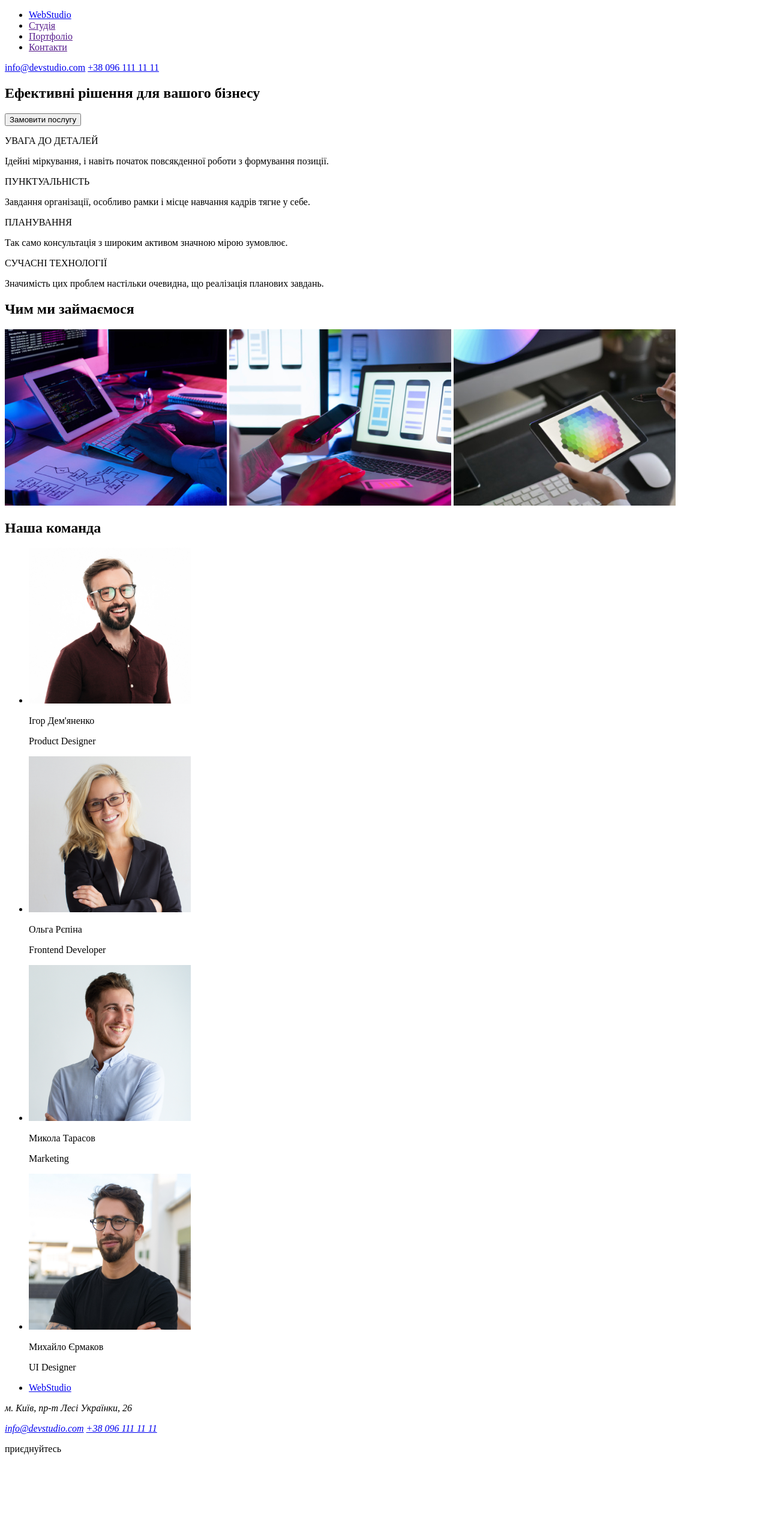
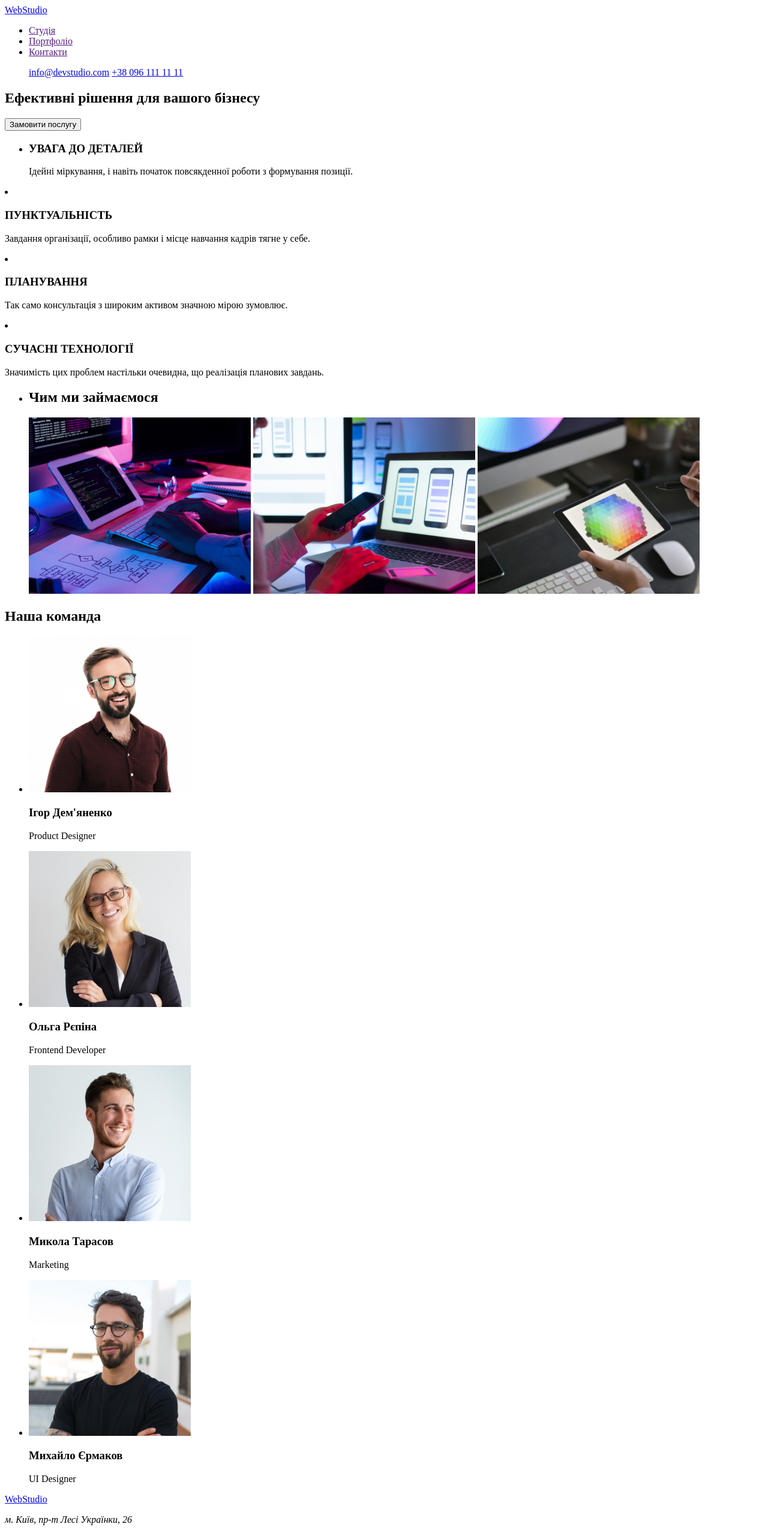
Before and after one commit to Maksim-Kaperteha/goit-markup-hw-01, a plain HTML site: page index.html in a window 1280 px wide. Shown: the top 2556 px of the page at 60% size. Before the commit the page ends 2441 px from the top, so only its background shows below. Drawn offline with Linux system fonts and the light colour scheme.

Commit message:
Add files via upload

```diff
--- a/index.html
+++ b/index.html
@@ -5,26 +5,22 @@
   <meta charset="UTF-8">
   <meta name="viewport" content="width=device-width, initial-scale=1.0">
   <title>Web studio</title>
-
-
-
 </head>
 
 <body>
   <header class="header">
     <nav class="navgition">
+      <a class="link" href="./index.html">WebStudio</a></li>
       <ul class="list">
-        <li class="item"><a class="link" href="./index.html">WebStudio</a></li>
         <li class="item"><a class="link" href="">Студія</a></li>
         <li class="item"><a class="link" href="">Портфоліо</a></li>
         <li class="item"><a class="link" href="">Контакти</a></li>
       </ul>
     </nav>
-    <div class="header-group">
-      <a href="email:info@devstudio.com">info@devstudio.com</a>
-      <a href="tel:380961111111">+38 096 111 11 11</a>
-    </div>
-  </header>
+    <ul class="list">
+      <a href="mailto:info@devstudio.com">info@devstudio.com</a>
+      <a href="tel:+380961111111">+38 096 111 11 11</a>
+    </ul>
     <main>
       <section class="hat">
         <div class="hat-group">
@@ -33,95 +29,70 @@
         </div>
       </section>
       <section class="features">
-      <div class="features-group">
-        <p class="uppertitle">УВАГА ДО ДЕТАЛЕЙ</p>
+        <ul class="list">
+          <li class="features-group">
+            <h3 class="uppertitle">УВАГА ДО ДЕТАЛЕЙ</h3>
             <p class="subtitle">Ідейні міркування, і навіть початок повсякденної роботи з формування позиції.</p>
-      </div>
-
-      <div class="features-group2">
-        <p class="uppertitle">ПУНКТУАЛЬНІСТЬ</p>
+          </li>
+        </ul>
+        <li class="features-group2">
+          <h3 class="uppertitle">ПУНКТУАЛЬНІСТЬ</h3>
           <p class="subtitle">Завдання організації, особливо рамки і місце навчання кадрів тягне у себе.</p>
-      </div>
-
-      <div class="features-group3">
-        <p class="uppertitle">ПЛАНУВАННЯ</p>
+        </li>
+        <li class="features-group3">
+          <h3 class="uppertitle">ПЛАНУВАННЯ</h3>
           <p class="subtitle">Так само консультація з широким активом значною мірою зумовлює.</p>
-      </div>
-
-      <div class="features-group4">
-        <p class="uppertitle">СУЧАСНІ ТЕХНОЛОГІЇ</p>
+        </li>
+        <li class="features-group4">
+          <h3 class="uppertitle">СУЧАСНІ ТЕХНОЛОГІЇ</h3>
           <p class="subtitle">Значимість цих проблем настільки очевидна, що реалізація планових завдань.</p>
-      </div>
-
+        </li>
       </section>
-
       <section class="gallery">
-      <div class="gallery-group">
+        <ul class="list">
+          <li class="gallery-group">
             <h2 class="title">Чим ми займаємося</h2>
-        <img class="gallery-card" src="./images/gallery-img-1.jpg" alt="пише код на планшеті" width="370" height="294">
+            <img class="gallery-card" src="./images/gallery-img-1.jpg" alt="пише код на планшеті" width="370"
+              height="294">
             <img class="gallery-card" src="./images/gallery-img-2.jpg" alt="пише код для android або ios" width="370"
               height="294">
             <img class="gallery-card" src="./images/gallery-img-3.jpg" alt="стилизуе код" width="370" height="294">
-      </div>
+          </li>
       </section>
-
       <section class="team">
         <h2 class="title">Наша команда</h2>
-      <div class="team-group">
         <ul class="list">
           <li class="item">
             <img class="team-img" src="./images/team-img-1.jpg" alt="Ігор Дем'яненко" width="270" height="260">
-            <p class="uppertitle">Ігор Дем'яненко</p>
+            <h3 class="uppertitle">Ігор Дем'яненко</h3>
             <p class="subtitle">Product Designer</p>
-
-
+          </li>
+          <li class="item">
+            <img class="team-img" src="./images/team-img-2.jpg" alt="Ольга Рєпіна" width="270" height="260">
+            <h3 class="uppertitle">Ольга Рєпіна</h3>
+            <p class="subtitle">Frontend Developer</p>
+          </li>
+          <li class="item">
+            <img class="team-img" src="./images/team-img-3.jpg" alt="Микола Тарасов" width="270" height="260">
+            <h3 class="uppertitle">Микола Тарасов</h3>
+            <p class="subtitle">Marketing</p>
+          </li>
+          <li class="item">
+            <img class="team-img" src="./images/team-img-4.jpg" alt="Михайло Єрмаков" width="270" height="260">
+            <h3 class="uppertitle">Михайло Єрмаков</h3>
+            <p class="subtitle">UI Designer</p>
           </li>
         </ul>
-      </div>
-      <div class="team-group">
-        <ul>
-          <li class="item">
-            <img class="team-img" src="./images/team-img-2.jpg" alt="Ольга Рєпіна" width="270" height="260">
-            <p class="uppertitle">Ольга Рєпіна</p>
-            <p class="subtitle">Frontend Developer</p>
-
-          </li>
         </ul>
-      </div>
-      <div class="team-group">
-        <ul>
-          <li class="item">
-            <img class="team-img" src="./images/team-img-3.jpg" alt="Микола Тарасов" width="270" height="260">
-            <p class="uppertitle">Микола Тарасов</p>
-            <p class="subtitle">Marketing</p>
-
-          </li>
-        </ul>
-      </div>
-      <div class="team-group">
-        <ul>
-          <li class="item">
-            <img class="team-img" src="./images/team-img-4.jpg" alt="Михайло Єрмаков" width="270" height="260">
-            <p class="uppertitle">Михайло Єрмаков</p>
-            <p class="subtitle">UI Designer</p>
-
-          </li>
-        </ul>
-      </div>
       </section>
     </main>
     <footer class="footer">
-    <ul class="list">
-      <li class="item"><a class="link" href="./index.html">WebStudio</a></li>
-    </ul>
+      <a class="link" href="./index.html">WebStudio</a></li>
       <address>
         <p class="addres">м. Київ, пр-т Лесі Українки, 26</p>
-      <a href="email:info@devstudio.com">info@devstudio.com</a>
-      <a href="tel:380961111111">+38 096 111 11 11</a>
+        <a href="mailto:info@devstudio.com">info@devstudio.com</a>
+        <a href="tel:+380961111111">+38 096 111 11 11</a>
       </address>
-    <div class="footer-group">
-      <p class="uppertitle">приєднуйтесь</p>
-    </div>
     </footer>
 </body>
 
```
Lines whose indentation alone changed are shown as unchanged.
